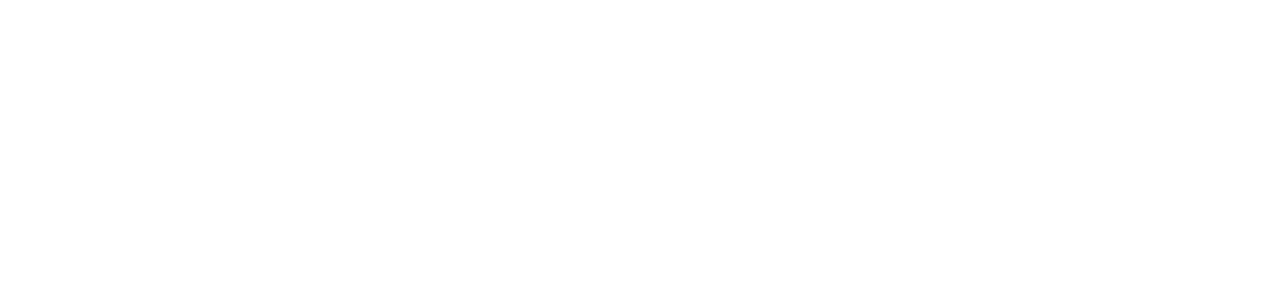
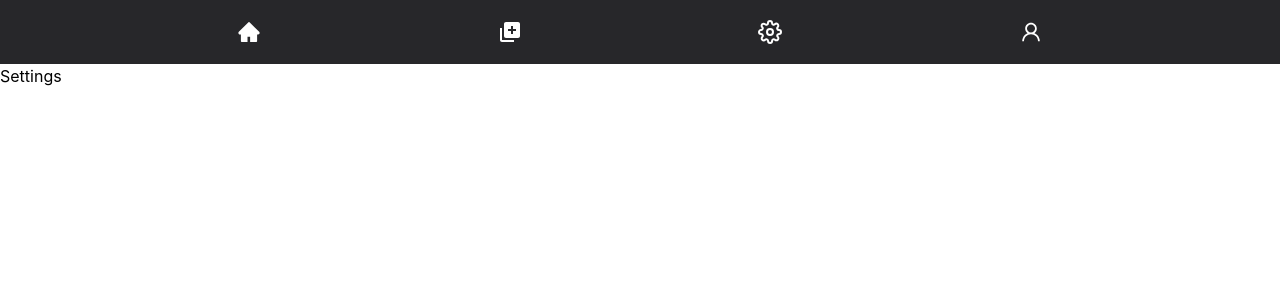
Before and after one commit to harpervin/blog, a React (Create React App) app in the folder frontend/: page /settings in a window 1280 px wide. Before the commit this address had no page. Shown: the top 300 px of the page. Built offline with nearby package versions, Linux system fonts and the light colour scheme.

Commit message:
created blog component, added buttons with react icons with routing, added dynamic rendering of blog component

```diff
--- a/frontend/package.json
+++ b/frontend/package.json
@@ -12,6 +12,7 @@
     "postcss": "^8.4.27",
     "react": "^18.2.0",
     "react-dom": "^18.2.0",
+    "react-icons": "^4.10.1",
     "react-router-dom": "^6.14.2",
     "react-scripts": "5.0.1",
     "web-vitals": "^2.1.4"
--- a/frontend/src/App.js
+++ b/frontend/src/App.js
@@ -1,17 +1,22 @@
-import './App.css';
-import { BrowserRouter as Router, Route, Routes } from 'react-router-dom'
-import Home from './components/Home';
-import Login from './components/Login';
-import Register from './components/Register';
+import "./App.css";
+import { BrowserRouter as Router, Route, Routes } from "react-router-dom";
+import Home from "./pages/Home";
+import Login from "./pages/Login";
+import Register from "./pages/Register";
+import NewBlog from "./pages/NewBlog";
+import Settings from "./pages/Settings";
+import Navbar from "./pages/Navbar";
 
 function App() {
-
   return (
     <Router>
+      <Navbar />
       <Routes>
-        <Route path='/' element={<Home/>} />
-        <Route path='/login' element={<Login/>} />
-        <Route path='/register' element={<Register/>} />
+        <Route path="/" element={<Home />} />
+        <Route path="/login" element={<Login />} />
+        <Route path="/register" element={<Register />} />
+        <Route path="/new-blog" element={<NewBlog />} />
+        <Route path="/settings" element={<Settings />} />
       </Routes>
     </Router>
   );
--- /dev/null
+++ b/frontend/src/components/Blog.js
@@ -0,0 +1,12 @@
+import React from 'react'
+
+export default function Blog({ id, author, created_at, subtitle, text, title }) {
+  return (
+    <>
+      <div className='w-3/5 p-3 m-2 outline rounded-2xl'>
+        <div className='font-bold text-3xl text-black'>{ title }</div>
+        <div className='text-lg text-grey'>{ author }</div>
+      </div>
+    </>
+  )
+};
--- a/frontend/src/components/Home.js
+++ /dev/null
@@ -1,28 +0,0 @@
-import React from 'react'
-import { useEffect } from 'react'
-import { backendHomepage } from '../api/backend'
-
-export default function Home() {
-  console.log('Component rendered');
-
-  useEffect(() => {
-    const fetchBlogs = async() => {
-      try {
-        const latestBlogs = await backendHomepage();
-        console.log('Blogs from GET request to express server: ', latestBlogs)
-      } catch (err) {
-        console.log("Error fetching data from react: ", err)
-      }
-    };
-    fetchBlogs();
-  }, []);
-
-  return (
-    <>
-      <div>Home Page</div>
-      <h1 className="text-3xl font-bold underline">
-        Hello world!
-      </h1>
-    </>
-  )
-}
--- /dev/null
+++ b/frontend/src/pages/Home.js
@@ -0,0 +1,33 @@
+import React, { useEffect, useState } from 'react'
+import { backendHomepage } from '../api/backend';
+import Blog from "../components/Blog.js";
+
+export default function Home() {
+  console.log('Component rendered');
+  const [latestBlogs, setLatestBlogs] = useState([]);
+
+  useEffect(() => {
+    const fetchBlogs = async() => {
+      try {
+        const blog_data = await backendHomepage();
+        setLatestBlogs(blog_data)
+        console.log('Blogs from GET request to express server: ', latestBlogs)
+      } catch (err) {
+        console.log("Error fetching data from react: ", err)
+      }
+    };
+    fetchBlogs();
+  }, []);
+
+  return (
+    <>
+      <div className='flex items-center'>
+        {/* <Blog author='han' created_at='29/7/2023' subtitle='Test!' text='lorem ipsum' title='My First Blog'/>
+        <Blog author='han' created_at='29/7/2023' subtitle='Test!' text='lorem ipsum' title='My First Blog'/> */}
+        {latestBlogs.map((blog) => (
+          <Blog key={blog.id} author={blog.author} title={blog.title} text={blog.text} created_at={blog.created_at} subtitle={blog.subtitle}/>
+        ))}
+      </div>
+    </>
+  )
+}
--- /dev/null
+++ b/frontend/src/pages/Navbar.js
@@ -0,0 +1,35 @@
+import React from 'react'
+import { AiFillHome, AiOutlineUser } from 'react-icons/ai'
+import { BiSolidAddToQueue } from 'react-icons/bi'
+import { FiSettings } from 'react-icons/fi'
+import { Link } from 'react-router-dom'; // Make sure to import the Link component if you're using React Router
+
+export default function Navbar() {
+  return (
+    <div className="w-auto h-16 bg-zinc-800">
+        <ul className="flex justify-evenly items-center h-full">
+            <li>
+                <Link to='/' className='text-2xl text-white'>
+                    <AiFillHome/>
+                </Link>
+            </li>
+            <li>
+                <Link to='/new-blog' className='text-2xl text-white '>
+                    <BiSolidAddToQueue/>
+                </Link>
+            </li>
+            <li>
+                <Link to='/settings' className='text-2xl text-white '>
+                    <FiSettings/>
+                </Link>
+            </li>
+            <li>
+                <Link to='/login' className='text-2xl text-white '>
+                    <AiOutlineUser/>
+                </Link>
+            </li>
+        </ul>
+
+    </div>
+  )
+}
--- /dev/null
+++ b/frontend/src/pages/NewBlog.js
@@ -0,0 +1,7 @@
+import React from 'react'
+
+export default function NewBlog() {
+  return (
+    <div>New Blog</div>
+  )
+}
--- /dev/null
+++ b/frontend/src/pages/Settings.js
@@ -0,0 +1,7 @@
+import React from 'react'
+
+export default function Settings() {
+  return (
+    <div>Settings</div>
+  )
+}
```
Also changed, not shown: frontend/src/pages/Login.js (renamed from frontend/src/components/Login.js), frontend/src/pages/Register.js (renamed from frontend/src/components/Register.js), 1 other file (tests, documents, lock files or other folders).
